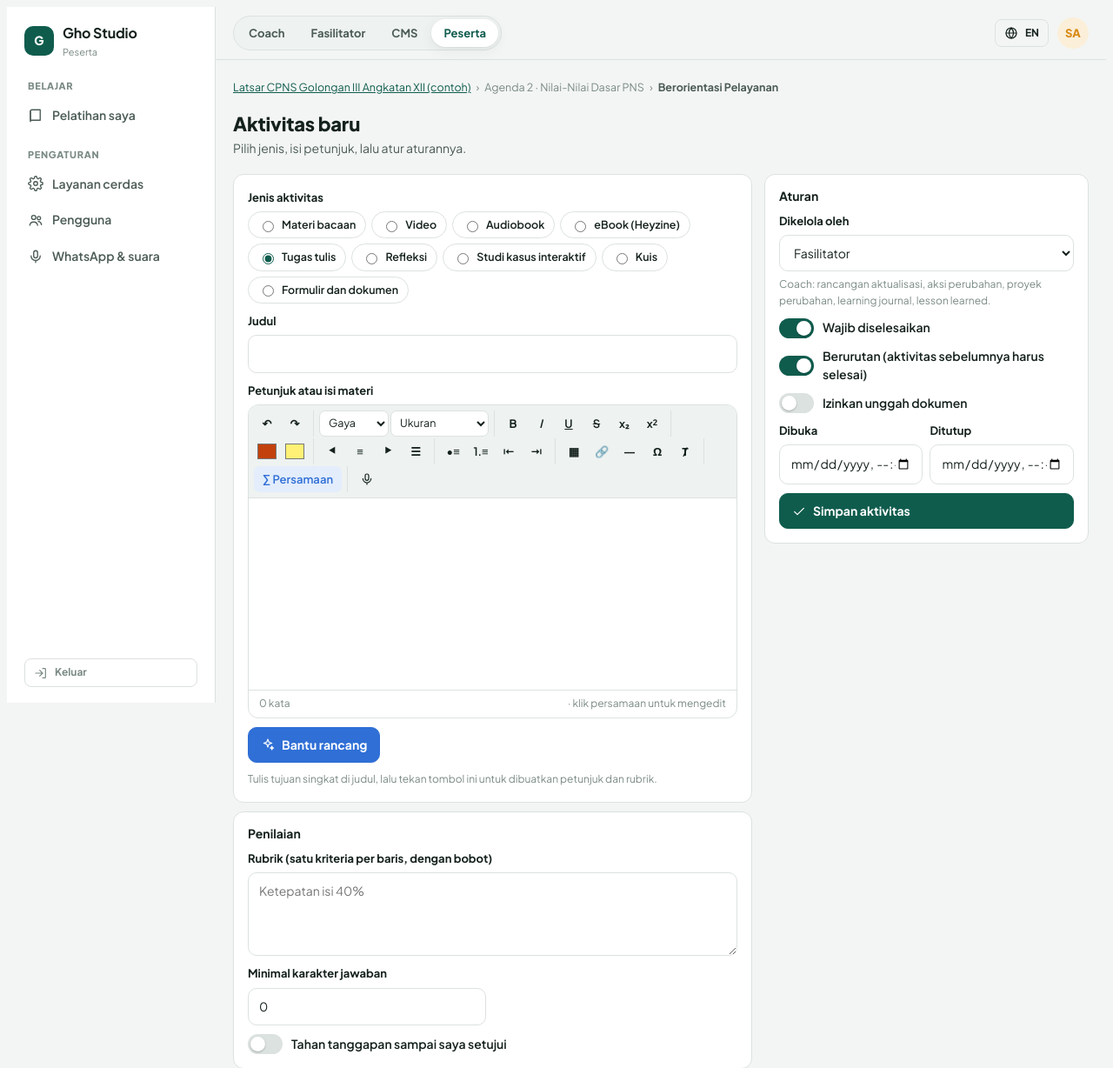
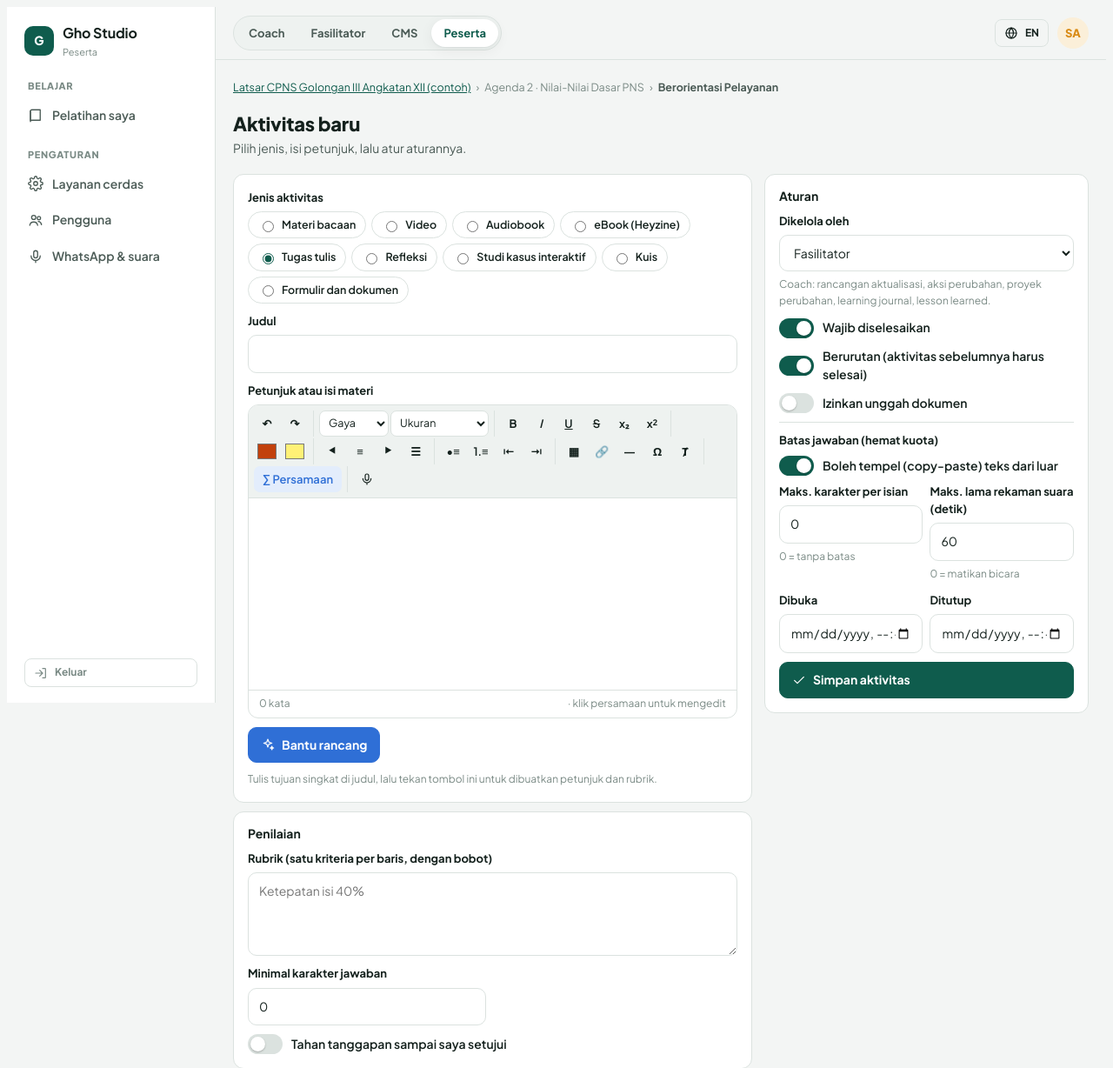
Before and after one commit to disdiksumut123-lang/gho-studio, a Laravel app: page /fasilitator/mapel/1/aktivitas/baru in a window 1280 px wide. Shown: the top 1228 px of the page at 87% size. Run offline with Laravel 12, Linux system fonts and the light colour scheme; the visitor is signed in with stand-in values (Sample User, id 1); data comes from the database, SQL or seed files in the repository; data that the repository does not hold is empty; some libraries are stand-ins or nearby versions.

Commit message:
Batas pemakaian kuota, kendali tempel teks, batas karakter dan lama rekaman
Co-Authored-By: Claude Opus 5.5 <noreply@anthropic.com>
Claude-Session: https://claude.ai/code/session_018bqqnkJAuLNm5ZEYyoe6ws

```diff
--- a/aplikasi/app/Http/Controllers/Fas/ActivityController.php
+++ b/aplikasi/app/Http/Controllers/Fas/ActivityController.php
@@ -29,8 +29,10 @@ class ActivityController extends Controller
             'cfg' => 'array',
         ]);
         $cfg = array_filter($r->input('cfg', []), fn ($v) => $v !== null && $v !== '');
-        foreach (['rounds', 'passing', 'pages', 'seconds_per_page', 'min_chars'] as $n) if (isset($cfg[$n])) $cfg[$n] = (int) $cfg[$n];
+        if ($r->has('cfg.max_voice')) $cfg['max_voice'] = (int) $r->input('cfg.max_voice');
+        foreach (['rounds', 'passing', 'pages', 'seconds_per_page', 'min_chars', 'max_chars', 'max_voice'] as $n) if (isset($cfg[$n])) $cfg[$n] = (int) $cfg[$n];
         $cfg['hold_feedback'] = $r->boolean('cfg.hold_feedback');
+        $cfg['allow_paste'] = $r->boolean('cfg.allow_paste');
         foreach (['form', 'output', 'page', 'fonts'] as $j) if (isset($cfg[$j]) && is_string($cfg[$j])) $cfg[$j] = json_decode($cfg[$j], true) ?: [];
         return [
             'type' => $d['type'], 'title' => $d['title'], 'instructions' => Html::clean($d['instructions'] ?? ''),
--- a/aplikasi/app/Http/Controllers/Pes/CaseController.php
+++ b/aplikasi/app/Http/Controllers/Pes/CaseController.php
@@ -68,6 +68,7 @@ class CaseController extends Controller
         $this->own($r, $session);
         $r->validate(['content' => 'required|string|min:5|max:20000']);
         abort_if($session->status !== 'berjalan', 422);
+        if (($max = (int) $session->activity->cfg('max_chars', 0)) && mb_strlen($r->input('content')) > $max) return response()->json(['error' => __('Jawaban maksimal :n karakter.', ['n' => $max])], 422);
         if (! $this->pending($session)) {
             $session->increment('round');
             CaseTurn::create(['case_session_id' => $session->id, 'round' => $session->round, 'role' => 'participant', 'content' => $r->input('content')]);
--- a/aplikasi/app/Http/Controllers/Pes/LearnController.php
+++ b/aplikasi/app/Http/Controllers/Pes/LearnController.php
@@ -115,6 +115,7 @@ class LearnController extends Controller
         $r->validate($rules);
         $body = Html::clean($r->input('body', ''));
         $text = $this->plain($body);
+        if (($max = (int) $activity->cfg('max_chars', 0)) && mb_strlen($text) > $max) return back()->with('err', __('Jawaban maksimal :n karakter.', ['n' => $max]));
         $min = (int) $activity->cfg('min_chars', 0);
         if (! $r->hasFile('file') && mb_strlen($text) < max(1, $min)) return back()->with('err', $min ? __('Jawaban minimal :n karakter.', ['n' => $min]) : __('Jawaban masih kosong.'));
 
--- a/aplikasi/app/Services/AiClient.php
+++ b/aplikasi/app/Services/AiClient.php
@@ -36,6 +36,7 @@ class AiClient
         $p = $this->provider ?? throw new RuntimeException(__('Belum ada penyedia yang diaktifkan. Buka Pengaturan › Penyedia.'));
         $lang = app()->getLocale() === 'en' ? 'Answer in English.' : 'Jawab dalam Bahasa Indonesia.';
         $system = trim($system)."\n".$lang.($json ? "\nKembalikan HANYA JSON yang valid, tanpa teks lain dan tanpa blok kode." : '');
+        Quota::check(false);
         $t0 = microtime(true);
         $in = 0; $out = 0;
         try {
--- a/aplikasi/public/js/gho.js
+++ b/aplikasi/public/js/gho.js
@@ -414,3 +414,35 @@ function addSpeak(root) {
 }
 document.addEventListener('DOMContentLoaded', () => { addMics(document); addSpeak(document); });
 })();
+
+/* ---------- batas: tempel teks, jumlah karakter, lama rekaman ---------- */
+(function () {
+'use strict';
+const T = k => (window.GHO && GHO.t && GHO.t[k]) || k;
+const en = document.documentElement.lang === 'en';
+const msgPaste = en ? 'Pasting text is turned off for this activity. Please type or speak.' : 'Tempel teks dimatikan untuk aktivitas ini. Silakan ketik atau bicara.';
+function apply(el, cfg) {
+  const len = () => (el.isContentEditable ? el.innerText : el.value).replace(/\s+$/, '').length;
+  if (cfg.paste === '0') {
+    ['paste', 'drop'].forEach(ev => el.addEventListener(ev, e => { e.preventDefault(); e.stopImmediatePropagation(); ghoToast(msgPaste); }, true));
+    el.addEventListener('contextmenu', e => e.preventDefault());
+    el.addEventListener('keydown', e => { if ((e.ctrlKey || e.metaKey) && (e.key === 'v' || e.key === 'V')) { e.preventDefault(); ghoToast(msgPaste); } });
+  }
+  const max = +cfg.maxchars || 0;
+  if (max) {
+    const lbl = document.createElement('span'); lbl.className = 'faint mono'; lbl.style.fontSize = '12px';
+    const host = el.closest('.ed') ? el.closest('.ed').querySelector('.ed-foot') : el.parentNode; host.appendChild(lbl);
+    const upd = () => { const n = len(); lbl.textContent = n + ' / ' + max; lbl.style.color = n > max ? 'var(--bad)' : ''; };
+    el.addEventListener('beforeinput', e => { if (e.inputType && e.inputType.startsWith('insert') && len() >= max) { e.preventDefault(); ghoToast((en ? 'Maximum ' : 'Maksimal ') + max + (en ? ' characters.' : ' karakter.')); } });
+    el.addEventListener('input', upd); upd();
+  }
+}
+document.addEventListener('DOMContentLoaded', () => {
+  document.querySelectorAll('.ed[data-paste]').forEach(ed => apply(ed.querySelector('.ed-area'), ed.dataset));
+  document.querySelectorAll('textarea[data-paste], input[data-paste]').forEach(t => apply(t, t.dataset));
+  // lama rekaman: mikrofon berhenti otomatis, 0 = sembunyikan mikrofon
+  document.querySelectorAll('[data-maxvoice]').forEach(h => { const sec = +h.dataset.maxvoice; const scope = h.classList.contains('ed') ? h : h.parentNode;
+    scope.querySelectorAll('.micbtn').forEach(b => { if (sec === 0) { b.hidden = true; return; }
+      b.addEventListener('click', () => { clearTimeout(b._lim); if (b.classList.contains('on') || !sec) return; b._lim = setTimeout(() => { if (b.classList.contains('on')) b.click(); }, sec * 1000); }); }); });
+});
+})();
--- a/aplikasi/resources/views/fas/activity-form.blade.php
+++ b/aplikasi/resources/views/fas/activity-form.blade.php
@@ -97,6 +97,13 @@
       <label class="sw"><input type="checkbox" name="required" value="1" @checked(old('required', $a->required ?? true))> {{ __('Wajib diselesaikan') }}</label>
       <label class="sw"><input type="checkbox" name="sequential" value="1" @checked(old('sequential', $a->sequential ?? true))> {{ __('Berurutan (aktivitas sebelumnya harus selesai)') }}</label>
       <label class="sw cfg" data-for="tugas refleksi"><input type="checkbox" name="allow_upload" value="1" @checked(old('allow_upload', $a->allow_upload))> {{ __('Izinkan unggah dokumen') }}</label>
+      <div class="stack cfg" data-for="tugas refleksi studi_kasus formulir" style="gap:8px;border-top:1px solid var(--line);padding-top:10px">
+        <b style="font-size:13px">{{ __('Batas jawaban (hemat kuota)') }}</b>
+        <label class="sw"><input type="checkbox" name="cfg[allow_paste]" value="1" @checked($c('allow_paste', true))> {{ __('Boleh tempel (copy-paste) teks dari luar') }}</label>
+        <div class="grid g2" style="gap:8px">
+          <div class="field"><label>{{ __('Maks. karakter per isian') }}</label><input type="number" min="0" name="cfg[max_chars]" value="{{ $c('max_chars', 0) }}"><span class="hint">{{ __('0 = tanpa batas') }}</span></div>
+          <div class="field"><label>{{ __('Maks. lama rekaman suara (detik)') }}</label><input type="number" min="0" max="600" name="cfg[max_voice]" value="{{ $c('max_voice', 60) }}"><span class="hint">{{ __('0 = matikan bicara') }}</span></div></div>
+      </div>
       <div class="grid g2" style="gap:8px">
         <div class="field"><label>{{ __('Dibuka') }}</label><input type="datetime-local" name="opens_at" value="{{ old('opens_at', $a->opens_at?->format('Y-m-d\TH:i')) }}"></div>
         <div class="field"><label>{{ __('Ditutup') }}</label><input type="datetime-local" name="closes_at" value="{{ old('closes_at', $a->closes_at?->format('Y-m-d\TH:i')) }}"></div></div>
--- a/aplikasi/resources/views/partials/editor.blade.php
+++ b/aplikasi/resources/views/partials/editor.blade.php
@@ -1,6 +1,7 @@
 {{-- Editor teks lengkap. $id, $name, $html, $upload (bool), $save (url autosave atau null) --}}
 @php $upload = $upload ?? false; $save = $save ?? null; @endphp
-<div class="ed" id="{{ $id }}" data-name="{{ $name }}" @if ($save) data-save="{{ $save }}" @endif>
+@php $lim = $limits ?? []; @endphp
+<div class="ed" id="{{ $id }}" data-name="{{ $name }}" @if ($save) data-save="{{ $save }}" @endif data-paste="{{ ($lim['paste'] ?? true) ? 1 : 0 }}" data-maxchars="{{ $lim['chars'] ?? 0 }}" data-maxvoice="{{ $lim['voice'] ?? 60 }}">
   @if ($upload)
     <div class="tabs edmode"><button class="on" type="button" data-mode="ketik">@ic('pen', 'width:14px;height:14px;vertical-align:-2px') {{ __('Ketik langsung') }}</button><button type="button" data-mode="unggah">@ic('up', 'width:14px;height:14px;vertical-align:-2px') {{ __('Unggah dokumen') }}</button></div>
   @endif
--- a/aplikasi/resources/views/pes/activity.blade.php
+++ b/aplikasi/resources/views/pes/activity.blade.php
@@ -68,7 +68,7 @@
     @endif
     <form method="post" action="{{ route('pes.answer.submit', $a) }}" enctype="multipart/form-data" class="stack" onsubmit="ghoEditorSync('edAns')">@csrf
       <div class="row" style="justify-content:space-between"><h2>{{ $submitted ? __('Perbaiki jawaban') : __('Jawabanmu') }}</h2><span class="chip {{ $a->allow_upload ? 'good' : 'warn' }}">{{ $a->allow_upload ? __('Boleh ketik atau unggah') : __('Wajib ketik langsung') }}</span></div>
-      @include('partials.editor', ['id' => 'edAns', 'name' => 'body', 'html' => $answer->body ?? '', 'upload' => $a->allow_upload, 'save' => route('pes.answer.save', $a)])
+      @include('partials.editor', ['id' => 'edAns', 'name' => 'body', 'html' => $answer->body ?? '', 'upload' => $a->allow_upload, 'save' => route('pes.answer.save', $a), 'limits' => ['paste' => $a->cfg('allow_paste', true), 'chars' => (int) $a->cfg('max_chars', 0), 'voice' => (int) $a->cfg('max_voice', 60)]])
       <div class="row"><button class="btn primary">@ic('send'){{ __('Kirim jawaban') }}</button><span class="faint" style="font-size:12px">{{ __('Setiap perubahan tersimpan otomatis sebagai versi baru.') }}</span></div>
     </form>
     @break
@@ -79,7 +79,7 @@
         <div class="row" style="justify-content:space-between"><h2>{{ __('Studi kasus') }}</h2><div class="rounds" id="crounds"></div></div>
         <div class="chat" id="cchat"></div>
         <div id="cform" class="stack" hidden>
-          <textarea id="cinput" placeholder="{{ __('Tulis keputusan dan alasanmu…') }}"></textarea>
+          <textarea id="cinput" data-paste="{{ $a->cfg('allow_paste', true) ? 1 : 0 }}" data-maxchars="{{ (int) $a->cfg('max_chars', 0) }}" data-maxvoice="{{ (int) $a->cfg('max_voice', 60) }}" @if ((int) $a->cfg('max_chars', 0)) maxlength="{{ (int) $a->cfg('max_chars') }}" @endif placeholder="{{ __('Tulis keputusan dan alasanmu…') }}"></textarea>
           <div class="row"><button class="btn primary" type="button" id="csend">@ic('send'){{ __('Kirim jawaban') }}</button><span class="faint" style="font-size:12px">{{ __('Jawaban disimpan dulu sebelum situasi berikutnya dibuat.') }}</span></div>
         </div>
         <div class="row" id="cstartRow"><button class="btn primary" type="button" id="cstart">@ic('play'){{ $case ? __('Lanjutkan') : __('Mulai studi kasus') }}</button></div>
--- a/aplikasi/routes/web.php
+++ b/aplikasi/routes/web.php
@@ -129,6 +129,7 @@ Route::middleware('auth')->group(function () {
         Route::get('/whatsapp', [SettingController::class, 'index'])->name('settings');
         Route::post('/whatsapp', [SettingController::class, 'save'])->name('settings.save');
         Route::post('/suara', [SettingController::class, 'saveVoice'])->name('settings.voice');
+        Route::post('/batas', [SettingController::class, 'saveQuota'])->name('settings.quota');
         Route::post('/pengguna', [UserController::class, 'store'])->name('users.store');
         Route::put('/pengguna/{user}', [UserController::class, 'update'])->name('users.update');
     });
```
Also changed, not shown: HANDOFF.md (+5 -0 lines), aplikasi/app/Http/Controllers/Admin/SettingController.php (+8 -1 lines), aplikasi/app/Http/Controllers/VoiceController.php (+6 -1 lines), aplikasi/app/Services/Quota.php (added, +51 -0 lines), aplikasi/resources/views/admin/settings.blade.php (+10 -0 lines).
